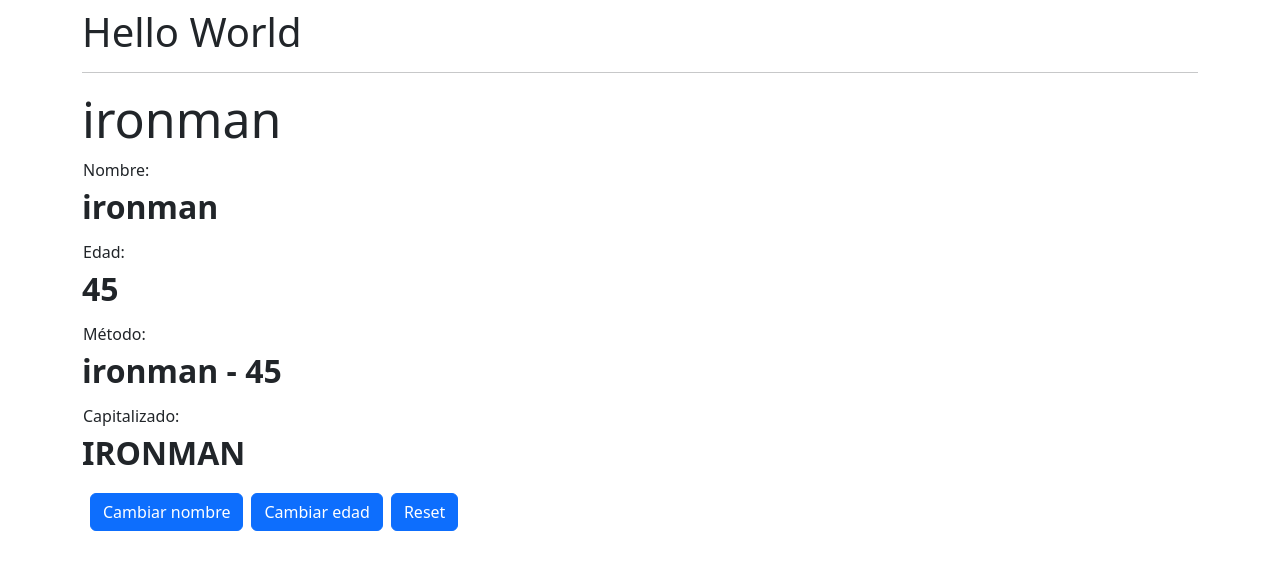
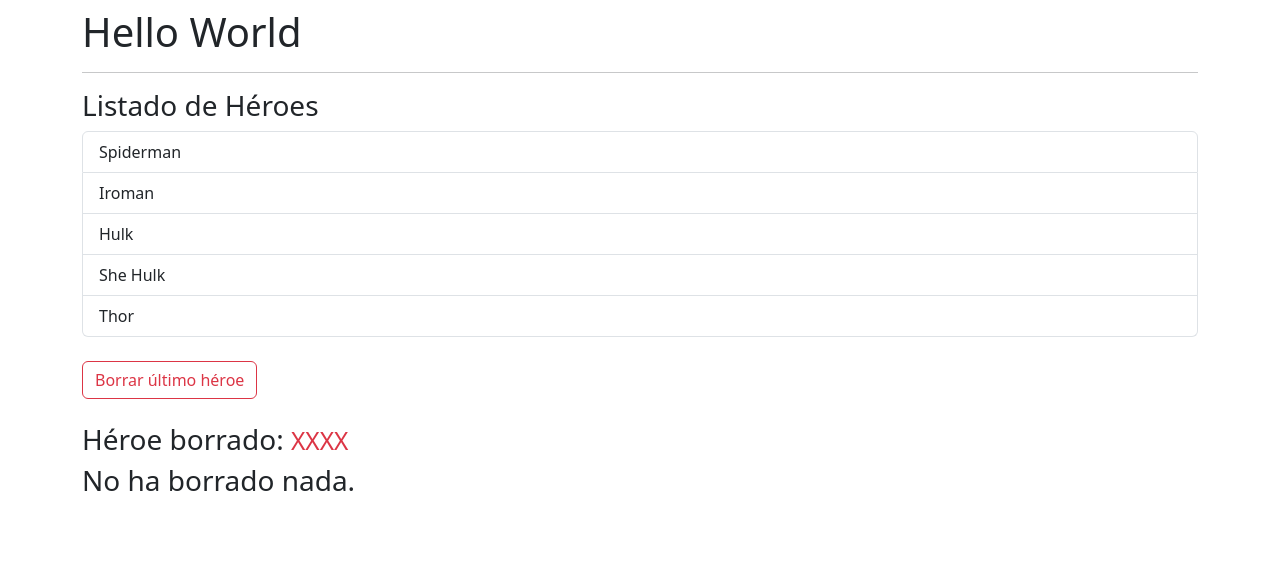
Before and after one commit to abrilBjarano/angular-bases, an Angular app: page / in a window 1280 px wide. Shown: the top 570 px of the page. Built offline with nearby package versions, Linux system fonts and the light colour scheme.

Commit message:
directiva *ngFor

```diff
--- a/src/app/app.component.html
+++ b/src/app/app.component.html
@@ -2,5 +2,5 @@
 <hr>
 
 <!-- <app-counter></app-counter> -->
-<app-heroes-hero></app-heroes-hero>
-<!-- <app-heroes-list></app-heroes-list> -->
+<!-- <app-heroes-hero></app-heroes-hero> -->
+<app-heroes-list></app-heroes-list>
--- a/src/app/heroes/list/list.component.html
+++ b/src/app/heroes/list/list.component.html
@@ -1 +1,20 @@
-<p>list works!</p>
+<h3>Listado de Héroes</h3>
+
+<ul class="mt-2 list-group">
+  <li *ngFor="let name of heroNames"
+    class="list-group-item"> {{name}} </li>
+</ul>
+
+<br>
+
+<button class="btn btn-outline-danger">
+  Borrar último héroe
+</button>
+
+<br><br>
+
+<h3>
+  Héroe borrado:
+  <small class="text-danger"> XXXX </small>
+</h3>
+<h3>No ha borrado nada.</h3>
--- a/src/app/heroes/list/list.component.ts
+++ b/src/app/heroes/list/list.component.ts
@@ -7,4 +7,6 @@
 })
 export class ListComponent {
 
+  public heroNames: string[] = ['Spiderman', 'Iroman', 'Hulk', 'She Hulk', 'Thor'];
+
 }
```
